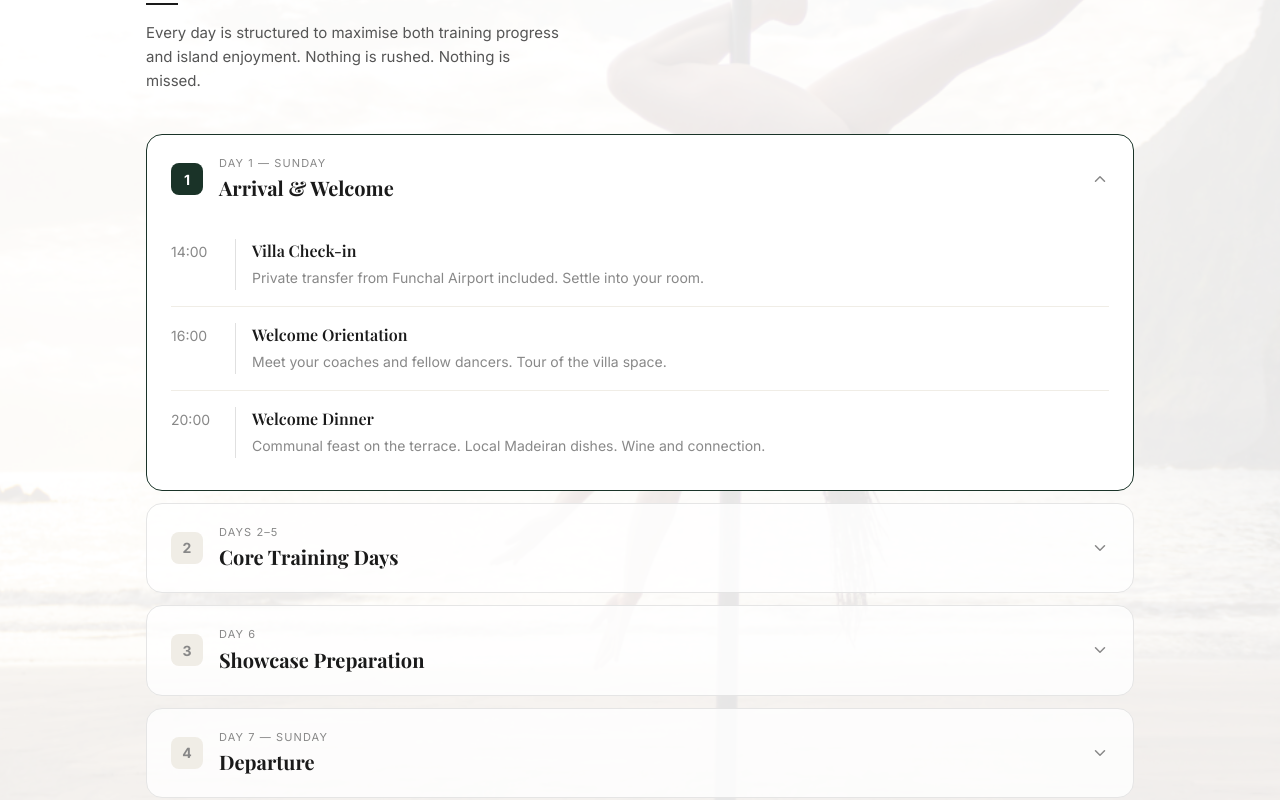
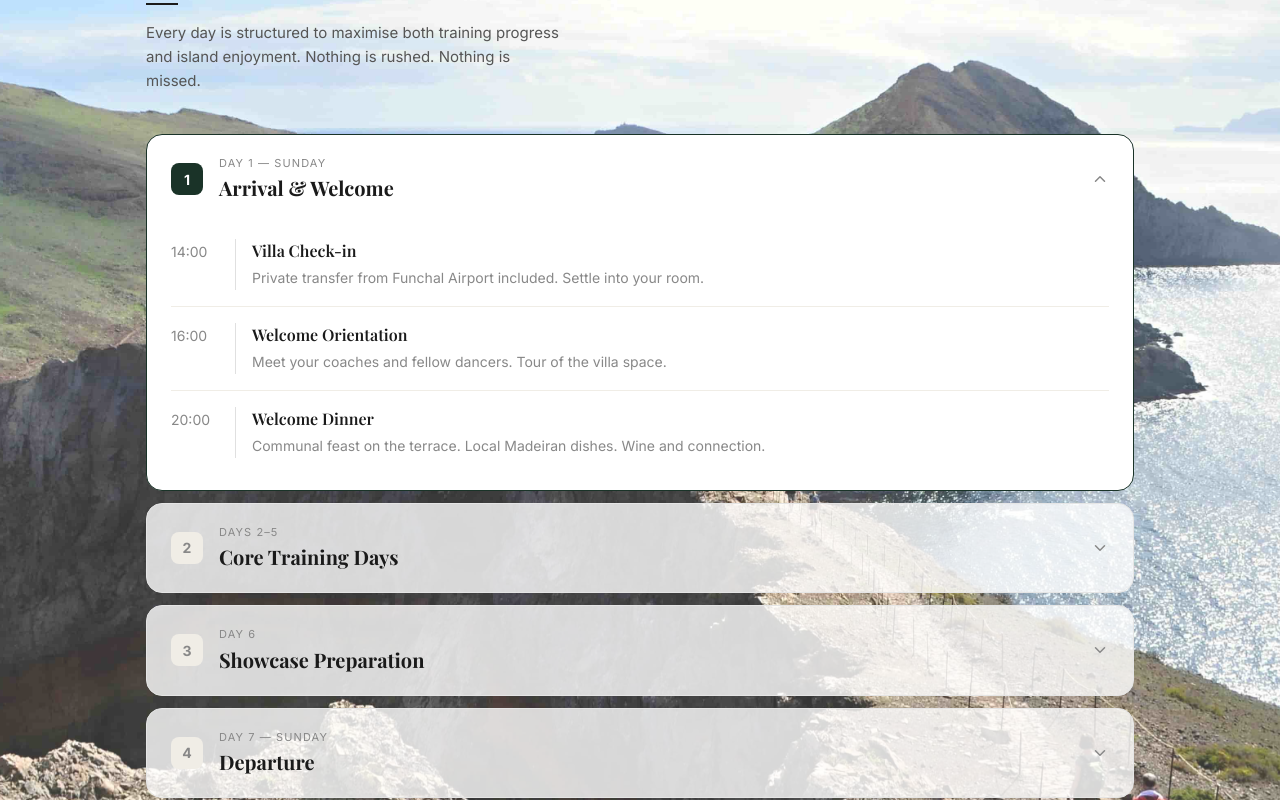
Before and after one commit to Andrianjaka-Tony/madeira-creative-vllage, a Next.js app: page / in a window 1280 px wide. Shown: the part 9280-10080 px from the top of the page. Built offline with nearby package versions, Linux system fonts and the light colour scheme; a web font is replaced by a local one.

Commit message:
home: make line-up section responsive

```diff
--- a/src/components/home/line-up-section.tsx
+++ b/src/components/home/line-up-section.tsx
@@ -14,9 +14,21 @@ const lineup: Day[] = [
     days: "DAY 1 — SUNDAY",
     title: "Arrival & Welcome",
     items: [
-      { time: "14:00", title: "Villa Check-in", description: "Private transfer from Funchal Airport included. Settle into your room." },
-      { time: "16:00", title: "Welcome Orientation", description: "Meet your coaches and fellow dancers. Tour of the villa space." },
-      { time: "20:00", title: "Welcome Dinner", description: "Communal feast on the terrace. Local Madeiran dishes. Wine and connection." },
+      {
+        time: "14:00",
+        title: "Villa Check-in",
+        description: "Private transfer from Funchal Airport included. Settle into your room.",
+      },
+      {
+        time: "16:00",
+        title: "Welcome Orientation",
+        description: "Meet your coaches and fellow dancers. Tour of the villa space.",
+      },
+      {
+        time: "20:00",
+        title: "Welcome Dinner",
+        description: "Communal feast on the terrace. Local Madeiran dishes. Wine and connection.",
+      },
     ],
   },
   {
@@ -24,11 +36,31 @@ const lineup: Day[] = [
     days: "DAYS 2–5",
     title: "Core Training Days",
     items: [
-      { time: "09:00", title: "Morning Movement", description: "Warm-up flow and mobility work to prepare body and mind." },
-      { time: "10:30", title: "Pole Training Block", description: "Two focused pole sessions per day with guest teachers and your coaches." },
-      { time: "13:00", title: "Lunch Break", description: "Fresh lunches prepared at the villa. Rest, swim, or explore." },
-      { time: "16:00", title: "Afternoon Session", description: "Floorwork, conditioning, or choreography depending on the day." },
-      { time: "20:00", title: "Evening", description: "Group dinners, island excursions, or free time to recharge." },
+      {
+        time: "09:00",
+        title: "Morning Movement",
+        description: "Warm-up flow and mobility work to prepare body and mind.",
+      },
+      {
+        time: "10:30",
+        title: "Pole Training Block",
+        description: "Two focused pole sessions per day with guest teachers and your coaches.",
+      },
+      {
+        time: "13:00",
+        title: "Lunch Break",
+        description: "Fresh lunches prepared at the villa. Rest, swim, or explore.",
+      },
+      {
+        time: "16:00",
+        title: "Afternoon Session",
+        description: "Floorwork, conditioning, or choreography depending on the day.",
+      },
+      {
+        time: "20:00",
+        title: "Evening",
+        description: "Group dinners, island excursions, or free time to recharge.",
+      },
     ],
   },
   {
@@ -36,10 +68,26 @@ const lineup: Day[] = [
     days: "DAY 6",
     title: "Showcase Preparation",
     items: [
-      { time: "10:00", title: "Rehearsal", description: "Final run-throughs and polish for the closing showcase performance." },
-      { time: "14:00", title: "Free Afternoon", description: "Rest, beach, or last Madeiran adventures before the evening." },
-      { time: "19:00", title: "Closing Showcase", description: "Celebrate your week on stage. Family, friends, and fellow dancers welcome." },
-      { time: "21:30", title: "Farewell Dinner", description: "A final dinner together to close out the retreat in style." },
+      {
+        time: "10:00",
+        title: "Rehearsal",
+        description: "Final run-throughs and polish for the closing showcase performance.",
+      },
+      {
+        time: "14:00",
+        title: "Free Afternoon",
+        description: "Rest, beach, or last Madeiran adventures before the evening.",
+      },
+      {
+        time: "19:00",
+        title: "Closing Showcase",
+        description: "Celebrate your week on stage. Family, friends, and fellow dancers welcome.",
+      },
+      {
+        time: "21:30",
+        title: "Farewell Dinner",
+        description: "A final dinner together to close out the retreat in style.",
+      },
     ],
   },
   {
@@ -47,8 +95,16 @@ const lineup: Day[] = [
     days: "DAY 7 — SUNDAY",
     title: "Departure",
     items: [
-      { time: "09:00", title: "Breakfast", description: "Last breakfast together at the villa before heading home." },
-      { time: "11:00", title: "Check-out", description: "Transfers to Funchal Airport arranged based on your flight time." },
+      {
+        time: "09:00",
+        title: "Breakfast",
+        description: "Last breakfast together at the villa before heading home.",
+      },
+      {
+        time: "11:00",
+        title: "Check-out",
+        description: "Transfers to Funchal Airport arranged based on your flight time.",
+      },
     ],
   },
 ];
@@ -58,27 +114,54 @@ const ScheduleRow = ({ item }: { item: ScheduleItem }) => (
     <span className="text-[#888] text-[14px] w-12 flex-shrink-0 pt-0.5">{item.time}</span>
     <div className="w-px bg-[#e0e0e0] flex-shrink-0" />
     <div>
-      <p className="font-[family-name:var(--font-playfair)] text-[#1a1a1a] text-[16px] font-semibold">{item.title}</p>
+      <p className="font-[family-name:var(--font-playfair)] text-[#1a1a1a] text-[16px] font-semibold">
+        {item.title}
+      </p>
       <p className="text-[#888] text-[14px] mt-1 leading-relaxed">{item.description}</p>
     </div>
   </div>
 );
 
-const DayAccordion = ({ day, isOpen, onToggle }: { day: Day; isOpen: boolean; onToggle: () => void }) => (
-  <div className={`rounded-[16px] border transition-colors duration-200 ${isOpen ? "border-[#1a3328] bg-white" : "border-[#e5e5e5] bg-white/80"}`}>
-    <button onClick={onToggle} className="w-full flex items-center gap-4 px-6 py-5 text-left cursor-pointer">
-      <span className={`w-8 h-8 rounded-lg flex items-center justify-center text-[14px] font-bold flex-shrink-0 transition-colors duration-200 ${isOpen ? "bg-[#1a3328] text-white" : "bg-[#f0ede6] text-[#888]"}`}>
+const DayAccordion = ({
+  day,
+  isOpen,
+  onToggle,
+}: {
+  day: Day;
+  isOpen: boolean;
+  onToggle: () => void;
+}) => (
+  <div
+    className={`rounded-[16px] border transition-colors duration-200 ${isOpen ? "border-[#1a3328] bg-white" : "border-[#e5e5e5] bg-white/80"}`}
+  >
+    <button
+      onClick={onToggle}
+      className="w-full flex items-center gap-4 px-6 py-5 text-left cursor-pointer"
+    >
+      <span
+        className={`w-8 h-8 rounded-lg flex items-center justify-center text-[14px] font-bold flex-shrink-0 transition-colors duration-200 ${isOpen ? "bg-[#1a3328] text-white" : "bg-[#f0ede6] text-[#888]"}`}
+      >
         {day.number}
       </span>
       <div className="flex-1">
         <p className="text-[#888] text-[11px] tracking-widest uppercase mb-0.5">{day.days}</p>
-        <p className="font-[family-name:var(--font-playfair)] text-[#1a1a1a] text-[20px] font-bold">{day.title}</p>
+        <p className="font-[family-name:var(--font-playfair)] text-[#1a1a1a] text-[20px] font-bold">
+          {day.title}
+        </p>
       </div>
-      {isOpen ? <ChevronUp size={18} className="text-[#888] flex-shrink-0" /> : <ChevronDown size={18} className="text-[#888] flex-shrink-0" />}
+      {isOpen ? (
+        <ChevronUp size={18} className="text-[#888] flex-shrink-0" />
+      ) : (
+        <ChevronDown size={18} className="text-[#888] flex-shrink-0" />
+      )}
     </button>
-    <div className={`overflow-hidden transition-all duration-300 ease-out ${isOpen ? "max-h-[800px] opacity-100" : "max-h-0 opacity-0"}`}>
+    <div
+      className={`overflow-hidden transition-all duration-300 ease-out ${isOpen ? "max-h-[800px] opacity-100" : "max-h-0 opacity-0"}`}
+    >
       <div className="px-6 pb-4 divide-y divide-[#f0ede6]">
-        {day.items.map((item) => <ScheduleRow key={item.time} item={item} />)}
+        {day.items.map((item) => (
+          <ScheduleRow key={item.time} item={item} />
+        ))}
       </div>
     </div>
   </div>
@@ -89,18 +172,19 @@ export function LineUpSection() {
 
   return (
     <section className="relative py-[80px]">
-      <Image src="/images/hero.png" alt="" fill className="object-cover" />
-      <div className="absolute inset-0 bg-white/90" />
+      <Image src="/images/line-up.jpg" alt="" fill className="object-cover" />
+      <div className="absolute inset-0 bg-white/20" />
 
-      <div className="relative px-20 xl:px-[146px]">
+      <div className="relative px-6 md:px-20 xl:px-36.5">
         <div className="mb-10">
           <Tagline title="THE PROGRAMME" />
-          <h2 className="font-[family-name:var(--font-playfair)] text-[#1a1a1a] text-[48px] font-bold leading-tight mt-2 mb-3">
+          <h2 className="font-[family-name:var(--font-playfair)] text-[#1a1a1a] text-[32px] md:text-[48px] font-bold leading-tight mt-2 mb-3">
             Your Daily Line-Up
           </h2>
           <div className="w-8 h-[2px] bg-[#1a1a1a] mb-4" />
           <p className="text-[#555] text-[15px] leading-relaxed max-w-[420px]">
-            Every day is structured to maximise both training progress and island enjoyment. Nothing is rushed. Nothing is missed.
+            Every day is structured to maximise both training progress and island enjoyment. Nothing
+            is rushed. Nothing is missed.
           </p>
         </div>
 
```
